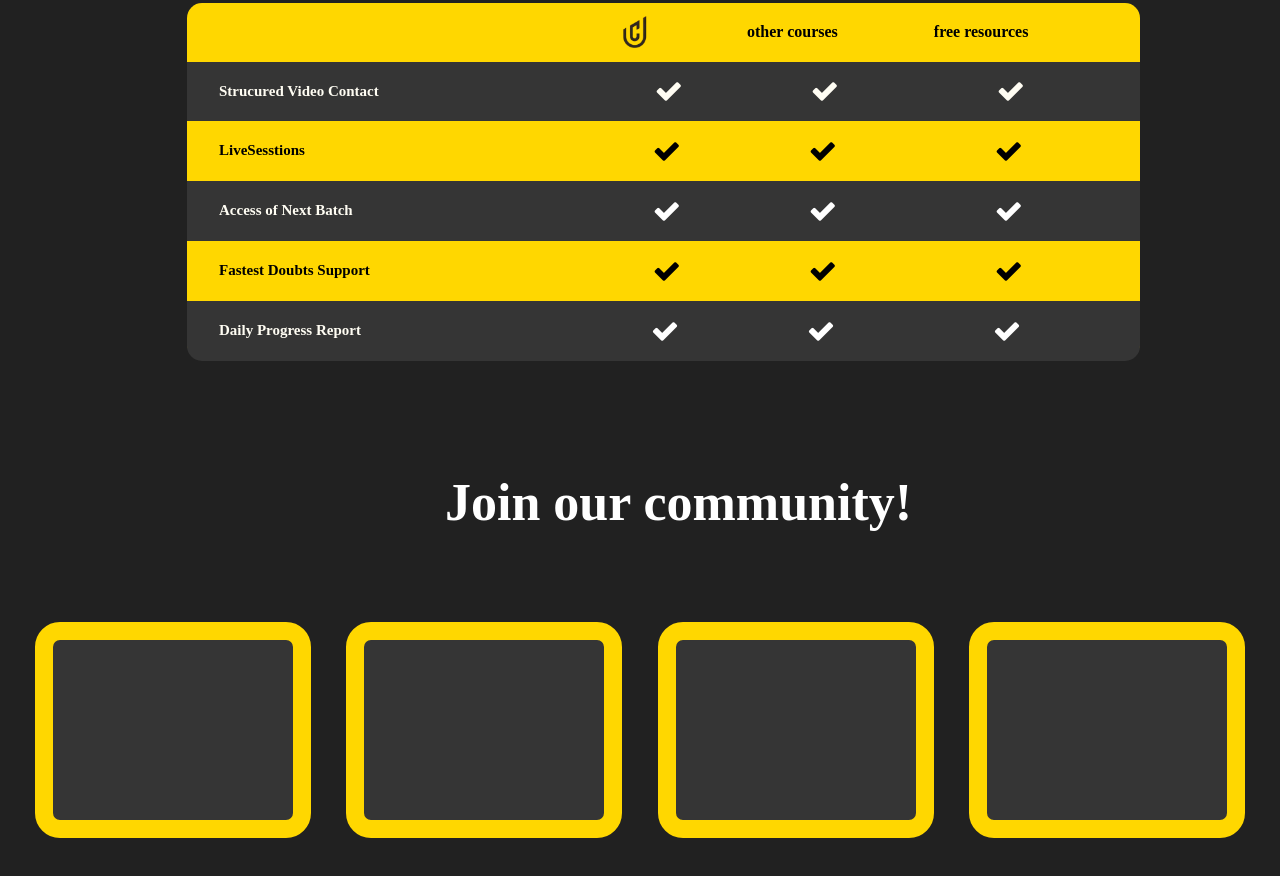
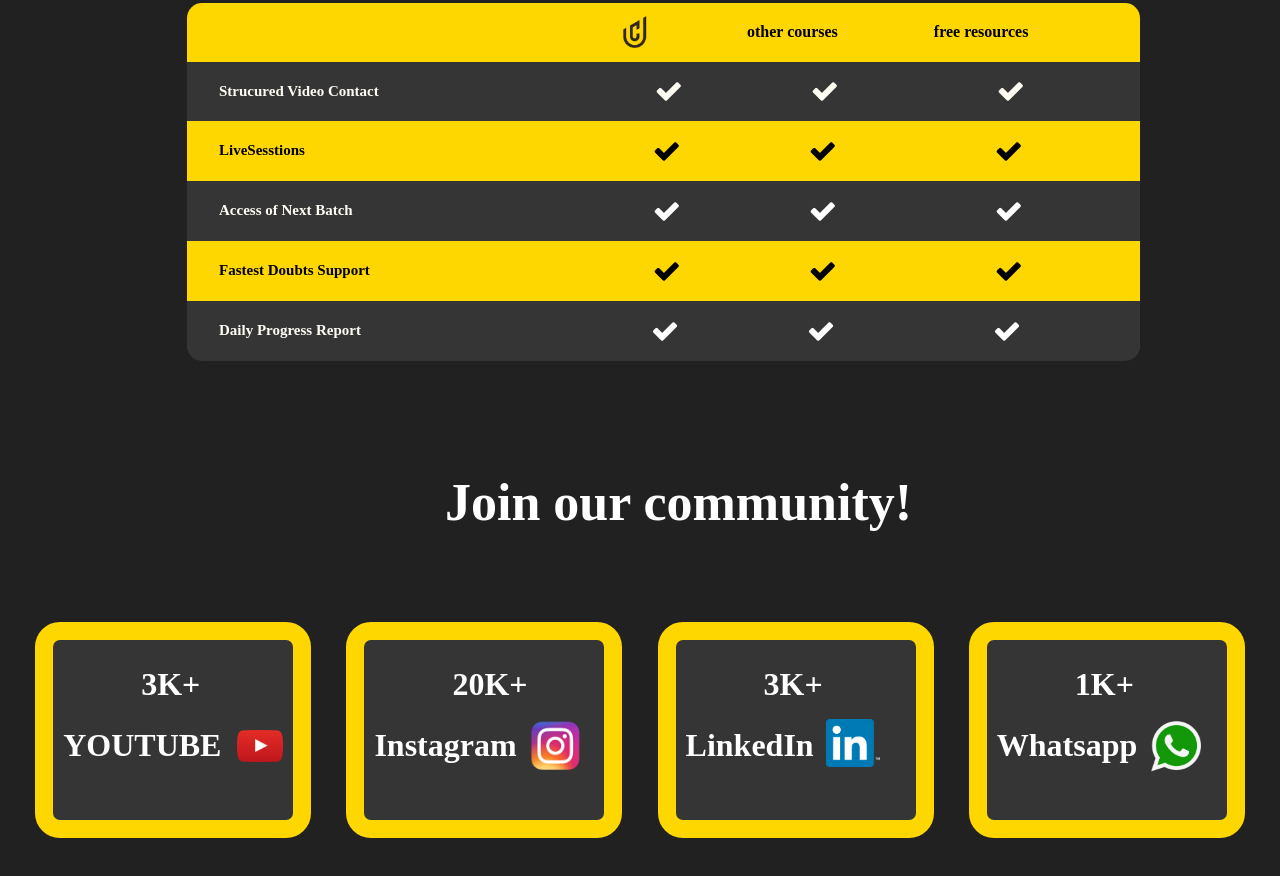
Before and after one commit to Atikkhan365/underratedcoder, a plain HTML site: page index.html in a window 1280 px wide. Shown: the part 1502-2378 px from the top of the page. Drawn offline with Linux system fonts and the light colour scheme.

Commit message:
lere lund ke

```diff
--- a/index.html
+++ b/index.html
@@ -144,10 +144,34 @@
     <div class="container4">
         <h1 id="join">Join our community!</h1>
         <div class="boxes1">
-            <div class="box41"></div>
-            <div class="box42"></div>
-            <div class="box43"></div>
-            <div class="box44"></div>
+            <div class="box41">
+                <h1  class="apps">3K+</h1>
+                <div style="display: flex;">
+                <h1 class="apk">YOUTUBE</h1>
+                <img src="img/ytlogo.png" class="iconyt" alt="">
+            </div>
+            </div>
+            <div class="box42">
+                <h1  class="apps">20K+</h1>
+                <div style="display: flex;">
+                <h1 class="apk">Instagram</h1>
+                <img src="img/insta.png" class="iconit" alt="">
+            </div>
+            </div>
+            <div class="box43">
+                <h1  class="apps">3K+</h1>
+                <div style="display: flex;">
+                <h1 class="apk">LinkedIn</h1>
+                <img src="img/linkedin-logo-3.png" class="iconli" alt="">
+            </div>
+            </div>
+            <div class="box44">
+                <h1 class="apps">1K+</h1>
+                <div style="display: flex;">
+                <h1 class="apk">Whatsapp</h1>
+                <img src="img/wt2logo.png" class="iconwt" alt="">
+            </div>
+            </div>
         </div>
     </div>
 
--- a/style.css
+++ b/style.css
@@ -381,3 +381,37 @@ span p {
     border-color: gold;
     border-radius: 25px;
 }
+
+.apps{
+    padding-top: 26px;
+    margin-left: 88px;
+    color: white;
+}
+
+.apk{
+    margin-left: 10px;
+    padding-top: 24px;
+    color: white;
+}
+
+.iconyt{
+    width: 54px;
+    margin-top: 16px;
+    margin-left: 12px;
+}
+
+.iconit{
+    width: 54px;
+    margin-top: 16px;
+    margin-left: 12px;
+}
+.iconli{
+    width: 54px;
+    margin-top: 16px;
+    margin-left: 12px;
+}
+.iconwt{
+    width: 54px;
+    margin-top: 16px;
+    margin-left: 12px;
+}
```
Also changed, not shown: img/insta.png (added), img/linkedin-logo-3.png (added), img/linkedin.png (added), img/wt2logo.png (added), img/wtlogo.png (added), img/ytlogo.png (added).
